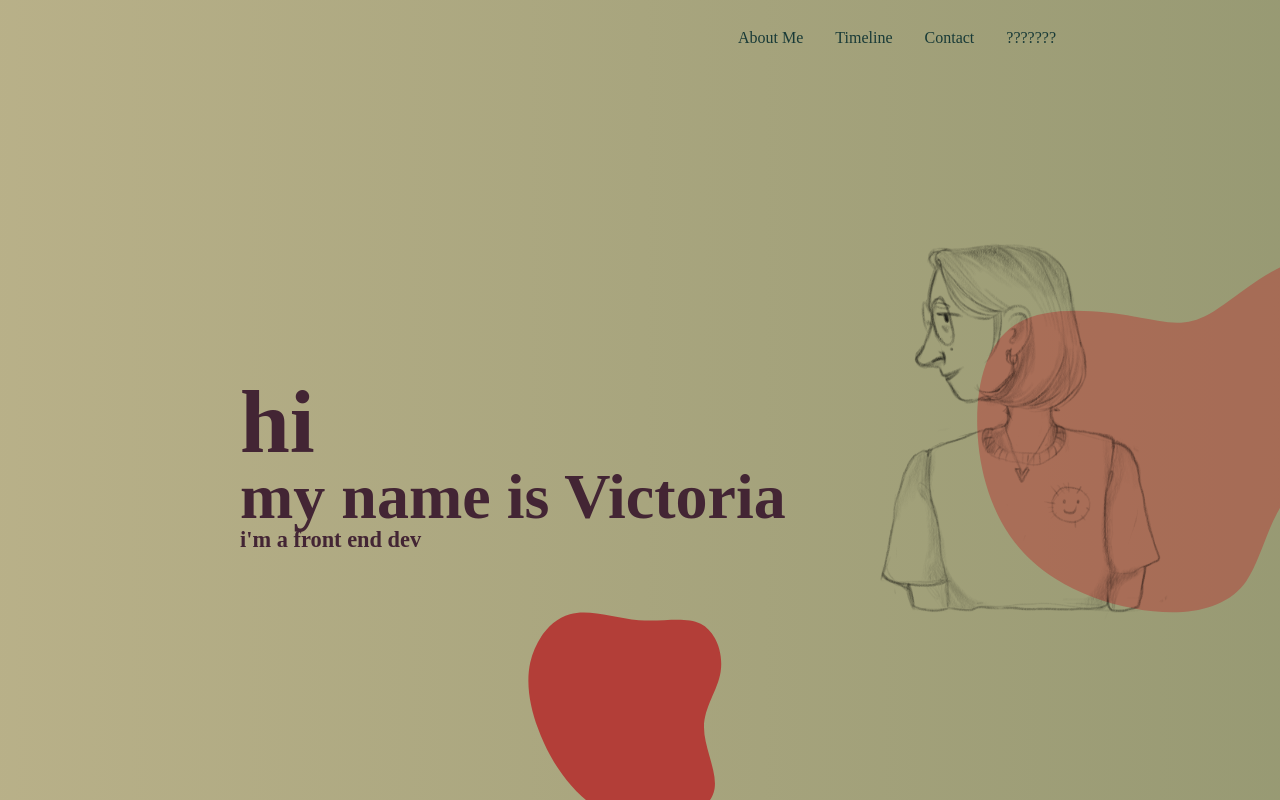
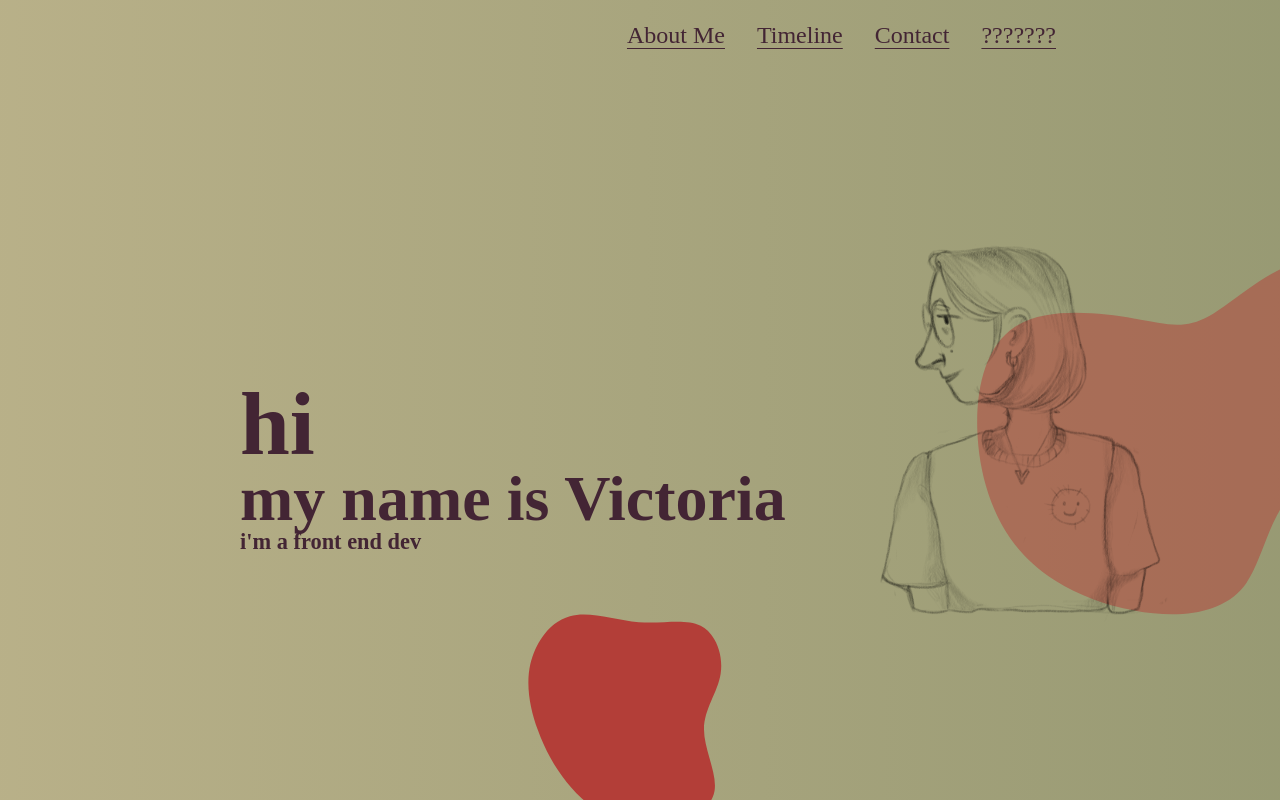
Before and after one commit to victoriarog/M15Project, a React (Create React App) app: page / in a window 1280 px wide. Built offline with nearby package versions, Linux system fonts and the light colour scheme; a web font is replaced by a local one.

Commit message:
timeline works + bg stuff

```diff
--- a/src/components/NavBar/Navbar.module.css
+++ b/src/components/NavBar/Navbar.module.css
@@ -1,35 +1,20 @@
 .navbar {
   float: right;
-  color: var(--color-green);
+  color: var(--color-purple);
   padding-top: 0.7rem;
 }
 
 li {
   display: inline-block;
+  font-size: 3vh;
+  text-decoration: underline 1px var(--color-purple);
+  text-underline-offset: 5px;
 }
 
-/* .bookmark {
-  position: relative;
-  transform: rotate(-90deg);
-  height: 130rem;
-  width: 7rem;
-  float: right;
-  z-index: -2;
-  margin-top: -60rem;
-}
 
-.line {
-  position: relative;
-  transform: rotate(-90deg);
-  height: 70rem;
-  width: 6rem;
-  float: right;
-  z-index: -2;
-  margin-top: -29rem;
-} */
 
 .letters {
-  color: var(--color-green);
+  color: var(--color-purple);
   font-size: clamp(2.5rem, 4.2vw, 3rem);
   left: 32rem;
   position: relative;
--- a/src/styles.css
+++ b/src/styles.css
@@ -27,8 +27,6 @@
 
   --button-bg-color: var(--color-venetian);
   --error-color: var(--color-purple);
-
-  /* background-color: var(--color-cream); */
 
   background: linear-gradient(90deg, #EFD6AC, #8E936D);
     background-size: 300% 300%;
@@ -64,5 +62,4 @@ body {
   height: 100vh;
   width: 100vw;
   overflow-x: hidden;
-  /* overflow-y: hidden; */
 }
```
Lines whose indentation alone changed are shown as unchanged.
